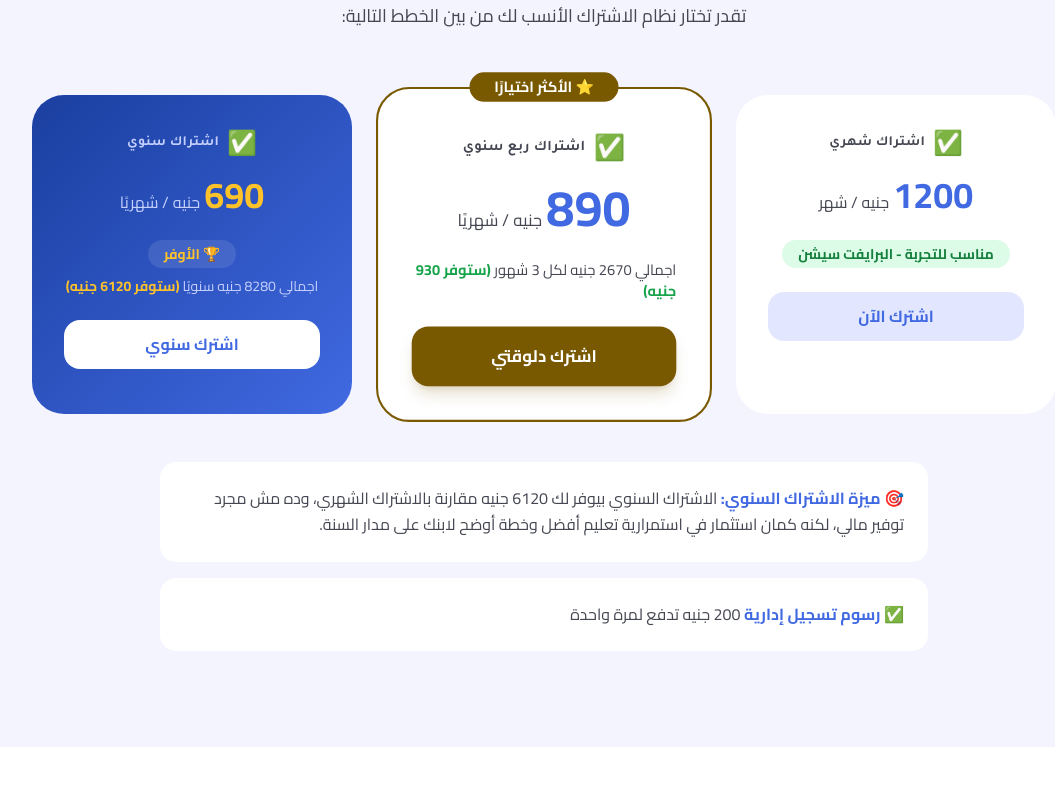
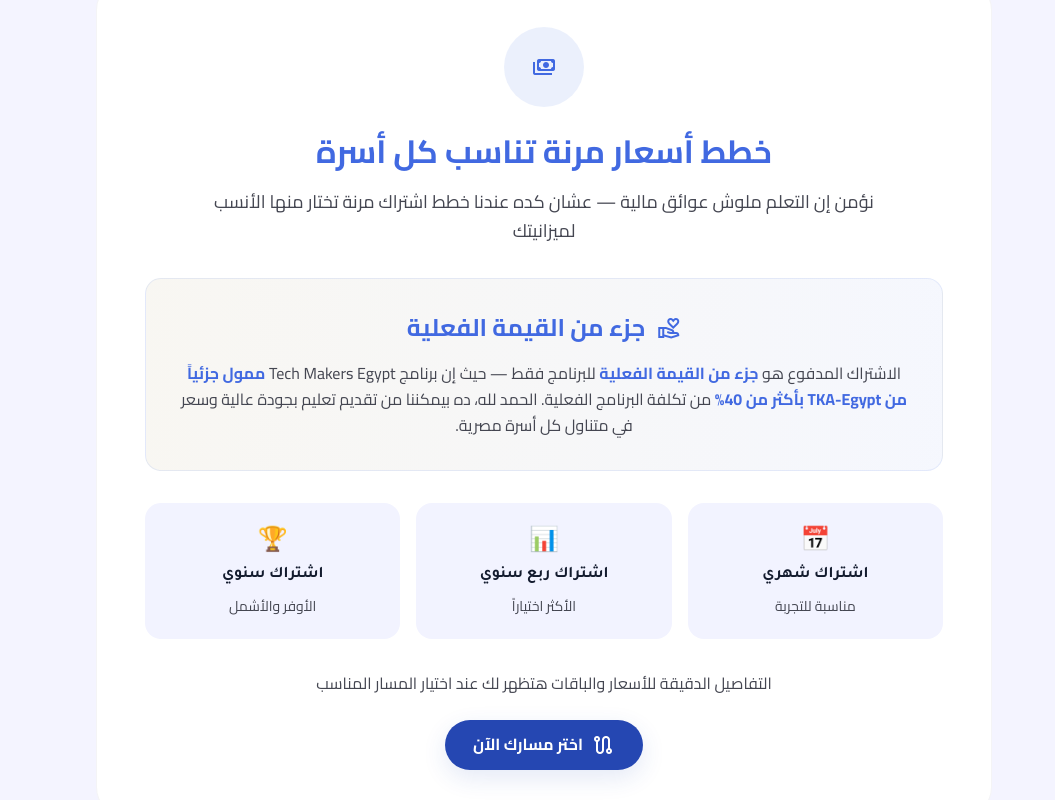
Before and after one commit to emam2025/Tech-Makers, a Next.js app: page / in a window 1280 px wide. Shown: the part 7060-7860 px from the top of the page, without its empty margins (96-1151 px from the left). Built offline with nearby package versions, Linux system fonts and the light colour scheme.

Commit message:
feat: replace pricing section on homepage with flexible pricing note and TKA-Egypt subsidy info

```diff
--- a/app/page.js
+++ b/app/page.js
@@ -383,63 +383,55 @@ export default function HomePage() {
 
       <section className="section-padding bg-surface-container-highest/20" id="plans">
         <div className="container-inner">
-          <div className="text-center mb-16">
-            <span className="font-label-md text-label-md text-primary uppercase tracking-wide mb-2 block">📌 خطط الاشتراك المتاحة</span>
-            <p className="text-on-surface-variant font-body-lg text-body-lg">تقدر تختار نظام الاشتراك الأنسب لك من بين الخطط التالية:</p>
-          </div>
+          <div className="max-w-4xl mx-auto">
+            <div className="bg-white rounded-32 card-shadow p-8 md:p-12 text-center border border-outline-variant/20">
+              <div className="w-20 h-20 bg-primary/10 rounded-full flex items-center justify-center mx-auto mb-6">
+                <span className="material-symbols-outlined text-primary text-4xl">payments</span>
+              </div>
+              <h2 className="font-headline-xl text-headline-xl text-primary mb-4">خطط أسعار مرنة تناسب كل أسرة</h2>
+              <p className="text-on-surface-variant font-body-lg text-body-lg mb-8 max-w-2xl mx-auto">
+                نؤمن إن التعلم ملوش عوائق مالية — عشان كده عندنا خطط اشتراك مرنة تختار منها الأنسب لميزانيتك
+              </p>
 
-          <div className="grid grid-cols-1 md:grid-cols-3 gap-6 md:gap-8 max-w-5xl mx-auto">
-            <div className="bg-white p-8 rounded-32 card-shadow flex flex-col items-center">
-              <div className="flex items-center gap-2 mb-4">
-                <span className="text-2xl">✅</span>
-                <span className="font-label-md text-label-md text-on-surface-variant">اشتراك شهري</span>
+              <div className="bg-gradient-to-l from-primary/5 to-secondary/5 rounded-2xl p-6 md:p-8 mb-8 border border-primary/10">
+                <div className="flex items-center justify-center gap-3 mb-4">
+                  <span className="material-symbols-outlined text-primary text-3xl">volunteer_activism</span>
+                  <span className="font-headline-lg text-headline-lg text-primary">جزء من القيمة الفعلية</span>
+                </div>
+                <p className="text-on-surface-variant font-body-md text-body-md leading-relaxed">
+                  الاشتراك المدفوع هو <strong className="text-primary">جزء من القيمة الفعلية</strong> للبرنامج فقط — حيث إن برنامج Tech Makers Egypt <strong className="text-primary">ممول جزئياً من TKA-Egypt بأكثر من 40%</strong> من تكلفة البرنامج الفعلية. الحمد لله، ده بيمكننا من تقديم تعليم بجودة عالية وسعر في متناول كل أسرة مصرية.
+                </p>
               </div>
-              <div className="flex items-baseline gap-1 mb-6">
-                <span className="text-4xl font-bold text-primary">1200</span>
-                <span className="text-on-surface-variant">جنيه</span>
-                <span className="text-on-surface-variant">/ شهر</span>
+
+              <div className="grid grid-cols-1 sm:grid-cols-3 gap-4 mb-8">
+                <div className="bg-surface-container-low rounded-2xl p-5">
+                  <span className="text-2xl mb-2 block">📅</span>
+                  <span className="font-label-md text-on-surface font-bold block mb-1">اشتراك شهري</span>
+                  <span className="text-on-surface-variant text-sm">مناسبة للتجربة</span>
+                </div>
+                <div className="bg-surface-container-low rounded-2xl p-5">
+                  <span className="text-2xl mb-2 block">📊</span>
+                  <span className="font-label-md text-on-surface font-bold block mb-1">اشتراك ربع سنوي</span>
+                  <span className="text-on-surface-variant text-sm">الأكثر اختياراً</span>
+                </div>
+                <div className="bg-surface-container-low rounded-2xl p-5">
+                  <span className="text-2xl mb-2 block">🏆</span>
+                  <span className="font-label-md text-on-surface font-bold block mb-1">اشتراك سنوي</span>
+                  <span className="text-on-surface-variant text-sm">الأوفر والأشمل</span>
+                </div>
               </div>
-              <span className="bg-green-100 text-green-700 px-4 py-1 rounded-full text-sm font-bold mb-6">مناسب للتجربة - البرايفت سيشن</span>
-              <Link href="/register?plan=monthly" className="w-full py-3 bg-surface-container-high text-primary font-bold rounded-2xl hover:bg-primary-container hover:text-white transition-colors text-center">اشترك الآن</Link>
-            </div>
 
-            <div className="bg-white p-8 rounded-32 card-shadow flex flex-col items-center border-2 border-secondary relative scale-105 z-10">
-              <div className="absolute -top-4 bg-secondary text-on-secondary px-6 py-1 rounded-full text-sm font-bold">⭐ الأكثر اختيارًا</div>
-              <div className="flex items-center gap-2 mb-4 mt-2">
-                <span className="text-2xl">✅</span>
-                <span className="font-label-md text-label-md text-on-surface-variant">اشتراك ربع سنوي</span>
-              </div>
-              <div className="flex items-baseline gap-1 mb-6">
-                <span className="text-5xl font-bold text-primary">890</span>
-                <span className="text-on-surface-variant">جنيه</span>
-                <span className="text-on-surface-variant">/ شهريًا</span>
-              </div>
-              <div className="text-sm text-on-surface-variant mb-6">اجمالي 2670 جنيه لكل 3 شهور <span className="text-green-600 font-bold">(ستوفر 930 جنيه)</span></div>
-              <Link href="/register?plan=quarterly" className="w-full py-4 bg-secondary text-on-secondary font-bold rounded-2xl shadow-lg shadow-secondary/20 hover:opacity-90 transition-opacity text-center">اشترك دلوقتي</Link>
-            </div>
+              <p className="text-on-surface-variant font-body-md text-body-md mb-6">
+                التفاصيل الدقيقة للأسعار والباقات هتظهر لك عند اختيار المسار المناسب
+              </p>
 
-            <div className="bg-gradient-to-br from-primary-deep to-primary p-8 rounded-32 card-shadow flex flex-col items-center text-white">
-              <div className="flex items-center gap-2 mb-4">
-                <span className="text-2xl">✅</span>
-                <span className="font-label-md text-label-md text-primary-fixed-dim">اشتراك سنوي</span>
-              </div>
-              <div className="flex items-baseline gap-1 mb-6">
-                <span className="text-4xl font-bold text-secondary-container">690</span>
-                <span className="text-primary-fixed-dim">جنيه</span>
-                <span className="text-primary-fixed-dim">/ شهريًا</span>
-              </div>
-              <span className="bg-white/10 text-secondary-container px-4 py-1 rounded-full text-sm font-bold mb-2">🏆 الأوفر</span>
-              <div className="text-sm text-primary-fixed-dim mb-6">اجمالي 8280 جنيه سنويًا <span className="text-secondary-container font-bold">(ستوفر 6120 جنيه)</span></div>
-              <Link href="/register?plan=yearly" className="w-full py-3 bg-white text-primary font-bold rounded-2xl hover:bg-secondary-container transition-colors text-center">اشترك سنوي</Link>
-            </div>
-          </div>
-
-          <div className="mt-12 max-w-3xl mx-auto space-y-4">
-            <div className="bg-white p-6 rounded-2xl card-shadow">
-              <p className="text-on-surface-variant font-body-md text-body-md">🎯 <strong className="text-primary">ميزة الاشتراك السنوي:</strong> الاشتراك السنوي بيوفر لك 6120 جنيه مقارنة بالاشتراك الشهري، وده مش مجرد توفير مالي، لكنه كمان استثمار في استمرارية تعليم أفضل وخطة أوضح لابنك على مدار السنة.</p>
-            </div>
-            <div className="bg-white p-6 rounded-2xl card-shadow">
-              <p className="text-on-surface-variant font-body-md text-body-md">✅ <strong className="text-primary">رسوم تسجيل إدارية</strong> 200 جنيه تدفع لمرة واحدة</p>
+              <Link
+                href="/tracks"
+                className="inline-flex items-center gap-2 btn-primary"
+              >
+                <span className="material-symbols-outlined">route</span>
+                اختر مسارك الآن
+              </Link>
             </div>
           </div>
         </div>
```
